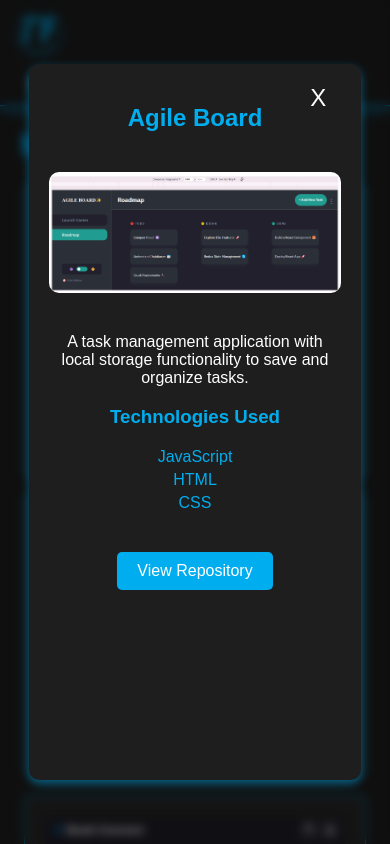
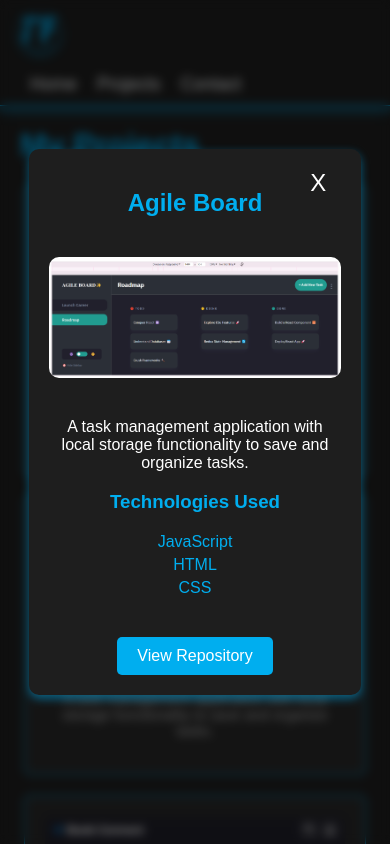
Before and after one commit to thandofuneka/Portfolio-Website, a React (Vite) app in the folder myportfolio/: page /Projects in a window 390 px wide. Both pictures are taken after a click on the element 195 px from the left and 635 px from the top of the page. Shown: the top 844 px of the page. Built offline with nearby package versions, Linux system fonts and the light colour scheme.

Commit message:
small screens

```diff
--- a/myportfolio/src/App.css
+++ b/myportfolio/src/App.css
@@ -256,7 +256,7 @@ button:hover {
 
   .modal-content {
     width: 75%;
-    height: 80%
+    height: 60%
   }
 
 }
```
